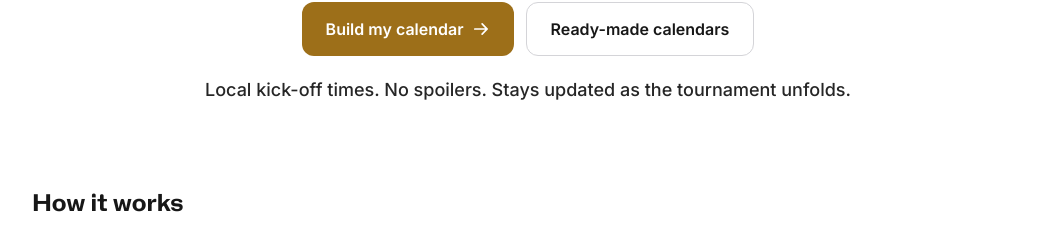
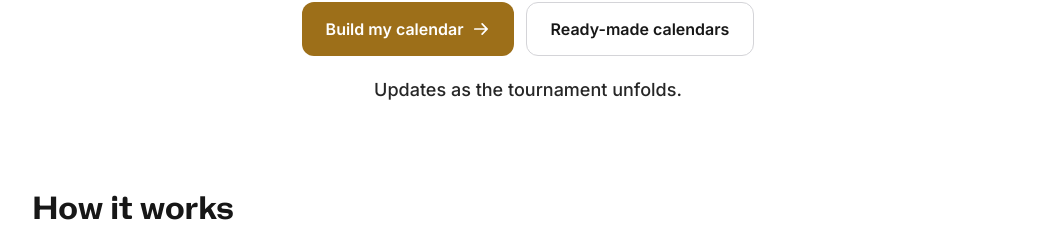
Before and after one commit to alcumming/cupcal, a Next.js app: page / in a window 1280 px wide. Shown: the part 702-933 px from the top of the page, without its empty margins (112-1167 px from the left). Built offline with nearby package versions, Linux system fonts and the light colour scheme; no server answers.

Commit message:
Increase text-lg/text-2xl sizes and shorten hero subcopy

```diff
--- a/app/globals.css
+++ b/app/globals.css
@@ -22,6 +22,9 @@
    to a gold ramp anchored on #9D6F19 (= emerald-600) so every existing
    emerald utility — buttons, toggles, links, focus rings, icons — turns gold. */
 @theme {
+  --text-2xl: 2rem;
+  --text-lg: 1.5rem;
+
   --color-emerald-50: #faf5e8;
   --color-emerald-100: #f2e4be;
   --color-emerald-200: #e7ce8b;
--- a/components/hero/CupCalHero.tsx
+++ b/components/hero/CupCalHero.tsx
@@ -64,7 +64,7 @@ export default function CupCalHero() {
         </a>
       </div>
       <p className="mt-6 text-center font-sans text-[18px] font-medium leading-[20px] text-[#262626]">
-        Local kick-off times. No spoilers. Stays updated as the tournament unfolds.
+        Updates as the tournament unfolds.
       </p>
     </section>
   );
```
